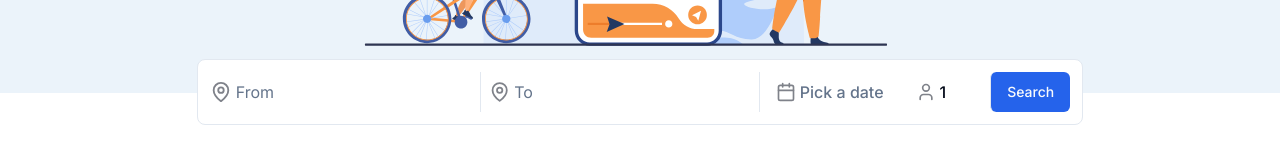
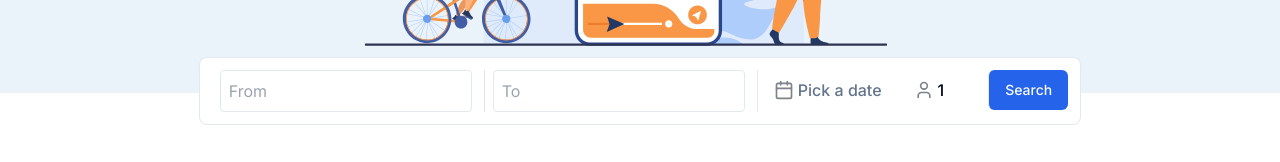
Before and after one commit to biradar-vilohith-patil/smart-Carpooling, a React (Vite) app in the folder client/: page / in a window 1280 px wide. Shown: the part 356-518 px from the top of the page. Built offline with nearby package versions, Linux system fonts and the light colour scheme.

Commit message:
Update Search.jsx

```diff
--- a/client/src/components/Search.jsx
+++ b/client/src/components/Search.jsx
@@ -7,10 +7,9 @@ import { Button } from "./ui/button"
 import { Calendar } from "./ui/calendar"
 import { Popover, PopoverContent, PopoverTrigger } from "./ui/popover"
 import { Form, FormControl, FormField, FormItem } from "./ui/form"
-import { CalendarIcon, MapPin, Minus, Plus, User } from "lucide-react"
-import { Input } from "./ui/input"
+import { CalendarIcon, Minus, Plus, User } from "lucide-react"
 import { useSearchParams } from "react-router-dom"
-
+import OSMAutocomplete from "./OSMAutocomplete"
 
 const searchSchema = z.object({
   from: z.string(),
@@ -20,56 +19,47 @@ const searchSchema = z.object({
 })
 
 const Search = () => {
-  const [searchParams, setSearchParams] = useSearchParams({from:"",to:"",seat:"",date:""})
+  const [searchParams, setSearchParams] = useSearchParams({
+    from: "", to: "", seat: "", date: ""
+  });
 
   const form = useForm({
     resolver: zodResolver(searchSchema),
     defaultValues: {
-      from: searchParams.get("from") || "", // Ensure default value is an empty string if not found
-      to: searchParams.get("to") || "", // Ensure default value is an empty string if not found
-      seat: parseInt(searchParams.get("seat")) >= 1 && parseInt(searchParams.get("seat")) <= 10 ? parseInt(searchParams.get("seat")) : 1, // Ensure seat is between 1 and 10
-      date: searchParams.get("date") ? new Date(searchParams.get("date")) : null // Convert date string to Date object or null if not found
+      from: searchParams.get("from") || "",
+      to: searchParams.get("to") || "",
+      seat: parseInt(searchParams.get("seat")) >= 1 && parseInt(searchParams.get("seat")) <= 10 ? parseInt(searchParams.get("seat")) : 1,
+      date: searchParams.get("date") ? new Date(searchParams.get("date")) : null,
     },
   });
 
   const onSubmit = async (data) => {
     await form.handleSubmit((formData) => {
-      setSearchParams(formData, {replace: true});
+      setSearchParams({
+        from: formData.from,
+        to: formData.to,
+        seat: formData.seat,
+        date: formData.date.toISOString(),
+      }, { replace: true });
     })(data);
   };
 
   return (
     <Form {...form}>
       <form onSubmit={onSubmit} className="flex flex-col gap-1 sm:flex-row w-full sm:w-fit divide-y sm:divide-y-0 sm:divide-x bg-background border p-3 rounded-lg">
-        <div className="flex ">
-          <FormField
-            control={form.control}
-            name="from"
-            render={({ field }) => (
-              <FormItem className="flex items-center space-y-0">
-                <MapPin className="opacity-50" />
-                <FormControl>
-                  <Input placeholder="From" className="focus-visible:ring-0 md:text-base focus-visible:ring-transparent focus-visible:ring-offset-0 border-none  px-1"  {...field} />
-                </FormControl>
-              </FormItem>
-            )}
+        <div className="flex flex-col px-2">
+          <OSMAutocomplete
+            placeholder="From"
+            onSelect={(place) => form.setValue("from", place.address)}
           />
         </div>
-        <div className="flex ">
-          <FormField
-            control={form.control}
-            name="to"
-            render={({ field }) => (
-              <FormItem className="flex items-center space-y-0">
-                <MapPin className="opacity-50 sm:ml-2" />
-                <FormControl>
-                  <Input placeholder="To" className="focus-visible:ring-0 md:text-base focus-visible:ring-transparent focus-visible:ring-offset-0 border-none px-1" {...field} />
-                </FormControl>
-              </FormItem>
-            )}
+        <div className="flex flex-col px-2">
+          <OSMAutocomplete
+            placeholder="To"
+            onSelect={(place) => form.setValue("to", place.address)}
           />
         </div>
-        <div className="flex justify-between ">
+        <div className="flex justify-between">
           <FormField
             control={form.control}
             name="date"
@@ -78,13 +68,9 @@ const Search = () => {
                 <Popover>
                   <PopoverTrigger asChild>
                     <FormControl>
-                        <Button variant={"ghost"} className={cn("md:text-base px-0 sm:px-4 hover:bg-transparent", !field.value && "text-muted-foreground" )}>
+                      <Button variant={"ghost"} className={cn("md:text-base px-0 sm:px-4 hover:bg-transparent", !field.value && "text-muted-foreground")}>
                         <CalendarIcon size={20} className="opacity-50 mr-1 text-foreground" />
-                          {field.value ? (
-                            format(field.value, "PPP")
-                          ) : (
-                            <span>Pick a date</span>
-                          )}
+                        {field.value ? format(field.value, "PPP") : <span>Pick a date</span>}
                       </Button>
                     </FormControl>
                   </PopoverTrigger>
@@ -93,9 +79,7 @@ const Search = () => {
                       mode="single"
                       selected={field.value}
                       onSelect={field.onChange}
-                        disabled={(date) =>
-                          date < new Date().setHours(0, 0, 0, 0)
-                        }
+                      disabled={(date) => date < new Date().setHours(0, 0, 0, 0)}
                       initialFocus
                     />
                   </PopoverContent>
@@ -111,7 +95,7 @@ const Search = () => {
                 <Popover>
                   <PopoverTrigger asChild>
                     <FormControl>
-                      <Button variant={"ghost"} className={cn("w-full justify-start md:text-base px-12 sm:px-4 hover:bg-transparent")} >
+                      <Button variant={"ghost"} className={cn("w-full justify-start md:text-base px-12 sm:px-4 hover:bg-transparent")}>
                         <User size={20} className="opacity-50 mr-1" />
                         <span className="text-md">{field.value}</span>
                       </Button>
@@ -119,11 +103,11 @@ const Search = () => {
                   </PopoverTrigger>
                   <PopoverContent className="w-auto p-0" align="start">
                     <div className="p-4 flex gap-2 items-center">
-                      <Button variant="outline" size="icon" onClick={() => field.value>1 && field.onChange(field.value - 1)}>
+                      <Button variant="outline" size="icon" onClick={() => field.value > 1 && field.onChange(field.value - 1)}>
                         <Minus className="h-4 w-4" />
                       </Button>
                       <span>{field.value}</span>
-                      <Button variant="outline" size="icon" onClick={() => field.value<10 && field.onChange(field.value + 1)}  >
+                      <Button variant="outline" size="icon" onClick={() => field.value < 10 && field.onChange(field.value + 1)}>
                         <Plus className="h-4 w-4" />
                       </Button>
                     </div>
@@ -133,11 +117,10 @@ const Search = () => {
             )}
           />
         </div>
-        <Button type="submit" className="md:ml-6" >Search</Button>
+        <Button type="submit" className="md:ml-6">Search</Button>
       </form>
     </Form>
+  );
+};
 
-  )
-}
-
-export default Search
+export default Search;
```
Lines whose indentation alone changed are shown as unchanged.
